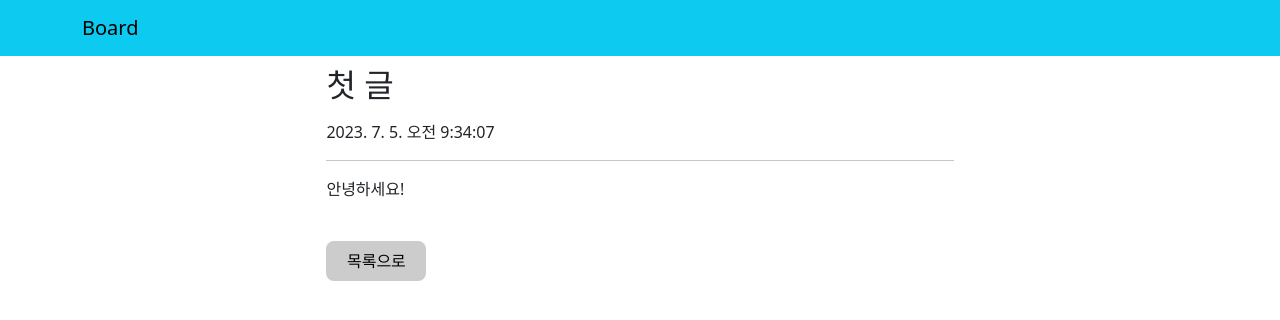
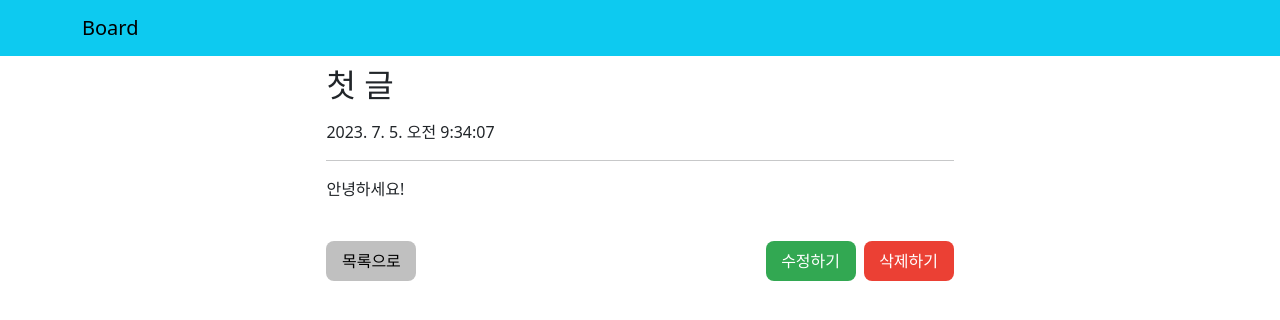
Before and after one commit to cermen/ReactBoard, a React (Create React App) app: page /content/1 in a window 1280 px wide. Shown: the top 320 px of the page. Built offline with nearby package versions, Linux system fonts and the light colour scheme.

Commit message:
글 수정, 삭제 버튼 UI 구현

```diff
--- a/src/App.js
+++ b/src/App.js
@@ -11,7 +11,6 @@ import Write from "./Write";
 
 function App() {
   data.sort((a, b) => b.id - a.id);
-  console.log(data);
   const [articles, setArticles] = useState(data);
 
   return (
--- a/src/Article.js
+++ b/src/Article.js
@@ -12,7 +12,13 @@ function Article(props) {
       <p className='article__date'>{article.date}</p>
       <hr/>
       <div className='article__content'>{article.content}</div>
-      <button className={styles.article__prev} onClick={ () => navigate(-1) }>목록으로</button>
+      <div className={styles.article__btns}>
+        <button className={styles.btns__prevBtn} onClick={ () => navigate(-1) }>목록으로</button>
+        <div className={styles.btns__crtlBtns}>
+          <button className={styles.btns__updateBtn} onClick={ () => navigate(-1) }>수정하기</button>
+          <button className={styles.btns__deleteBtn} onClick={ () => navigate(-1) }>삭제하기</button>
+        </div>
+      </div>
     </main>
   );
 }
--- a/src/Article.module.css
+++ b/src/Article.module.css
@@ -1,12 +1,34 @@
-.article__prev {
-  width: 100px;
+.article__btns {
+  display: flex;
+  justify-content: space-between;
+}
+
+.article__btns button {
+  width: 90px;
   height: 40px;
-  background-color: #ccc;
   border: transparent;
   border-radius: 8px;
   margin-top: 40px;
 }
 
-.article__prev:hover {
+.article__btns button:hover {
+  opacity: 0.9;
+}
+
+.btns__crtlBtns button {
+  margin-left: 8px;
+}
+
+.btns__prevBtn {
   background-color: #c0c0c0;
 }
+
+.btns__updateBtn {
+  background-color: #32a852;
+  color: white;
+}
+
+.btns__deleteBtn {
+  background-color: #eb4034;
+  color: white;
+}
--- a/src/BoardTable.js
+++ b/src/BoardTable.js
@@ -8,6 +8,7 @@ import styles from "./BoardTable.module.css";
 function BoardTable(props) {
   let navigate = useNavigate();
 
+  // 글 목록 보여주기 (Read)
   return (
     <>
     <header>
--- a/src/Write.js
+++ b/src/Write.js
@@ -9,6 +9,7 @@ function Write({ articles, handleArticles }) {
   const [title, setTitle] = useState("");
   const [content, setContent] = useState("");
 
+  // 글 추가하기 (Create)
   const addArticle = () => {
     const ids = articles.map(a => a.id);
     const newId = Math.max(...ids) + 1;
```
